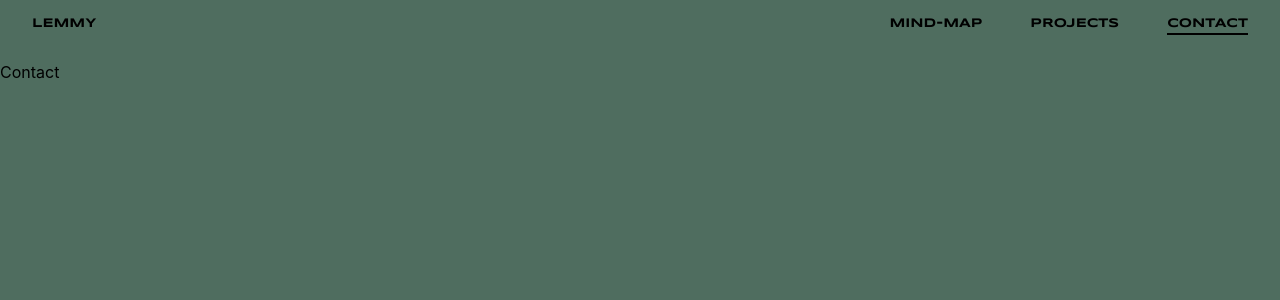
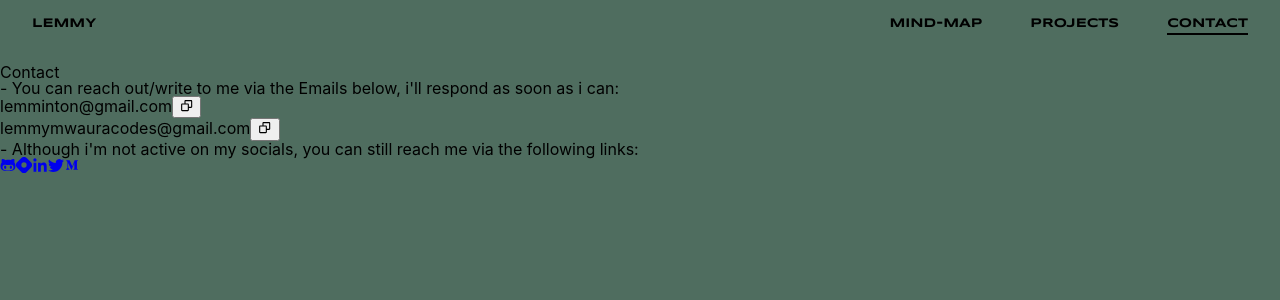
Before and after one commit to LemmyMwaura/Personal-portfolio, a React (Vite) app: page /contact in a window 1280 px wide. Shown: the top 300 px of the page. Built offline with nearby package versions, Linux system fonts and the light colour scheme; a web font is replaced by a local one.

Commit message:
feat & refactor: set up contact page and refactored other components

```diff
--- a/src/Layouts/Footer/Footer.jsx
+++ b/src/Layouts/Footer/Footer.jsx
@@ -9,9 +9,9 @@ const Footer = () => {
       {showPageData && (
         <section className="footer" data-scroll-section>
           <div className="footer-items">
-            <span>TAKE</span>
+            <span>BYE</span>
             <img className="footer-image" src={wave} alt="image" />
-            <span>CARE</span>
+            <span>BYE</span>
           </div>
           <div className="footer-userdetails">
             <div className="left">
--- a/src/Layouts/Header/Navbar.jsx
+++ b/src/Layouts/Header/Navbar.jsx
@@ -52,7 +52,7 @@ const Navbar = () => {
         },
       }}
     >
-      <div>
+      <div className="home-route">
         <NavLink to="/">LEMMY</NavLink>
       </div>
       <HamburgerMenu />
--- a/src/Pages/Contact.jsx
+++ b/src/Pages/Contact.jsx
@@ -7,6 +7,14 @@ import { motion } from "framer-motion"
 import Transition from "../Components/Transition"
 import useLocoScroll from "../Hooks/useLocoScroll"
 import exitVariant from "../Animations/Variants/ExitVariants"
+
+//icons
+import { BiCopy } from "react-icons/bi"
+import { FaGithubAlt } from "react-icons/fa"
+import { SiHashnode } from "react-icons/si"
+import { GrLinkedinOption } from "react-icons/gr"
+import { BsTwitter } from "react-icons/bs"
+import { AiOutlineMedium } from "react-icons/ai"
 
 const Contact = () => {
   const showPageData = useSelector(({ showPage }) => showPage.show)
@@ -38,6 +46,10 @@ const Contact = () => {
     return () => clearTimeout(initLocoScroll)
   }, [locoScrollRef.current, showPageData])
 
+  const handleCopy = (email) => {
+    navigator.clipboard.writeText(email)
+  }
+
   return (
     <div>
       {showTransition && <Transition pagename="Contact" />}
@@ -51,7 +63,68 @@ const Contact = () => {
             data-scroll-section
             className="contact-container data-scroll-section"
           >
-            Contact
+            <div className="contact-content">
+              <h3>Contact</h3>
+              <div className="contact-wrapper">
+                <p className="info">
+                  <span> - </span>
+                  <span>
+                    You can reach out/write to me via the Emails below, i'll
+                    respond as soon as i can:
+                  </span>
+                </p>
+
+                <div className="emails">
+                  <div className="email-wrapper">
+                    <span className="email-value">lemminton@gmail.com</span>
+                    <button
+                      className="btn-copy"
+                      onClick={() => handleCopy("lemminton@gmail.com")}
+                    >
+                      <BiCopy className="copy-tooltip" />
+                    </button>
+                  </div>
+                  <div className="email-wrapper">
+                    <span className="email-value">
+                      lemmymwauracodes@gmail.com
+                    </span>
+                    <button
+                      className="btn-copy"
+                      onClick={() => handleCopy("lemmymwauracodes@gmail.com")}
+                    >
+                      <BiCopy className="copy-tooltip" />
+                    </button>
+                  </div>
+                </div>
+                <p className="info">
+                  <span> - </span>
+                  <span>
+                    Although i'm not active on my socials, you can still reach
+                    me via the following links:
+                  </span>
+                </p>
+                <div className="social-links">
+                  <a href={"https://github.com/LemmyMwaura"} target="_blank">
+                    <FaGithubAlt className="social-icon" />
+                  </a>
+                  <a href={"https://hashnode.com/@LemmyM"} target="_blank">
+                    <SiHashnode className="social-icon" />
+                  </a>
+                  <a
+                    href={"https://www.linkedin.com/in/lemmymwaura/"}
+                    target="_blank"
+                  >
+                    <GrLinkedinOption className="social-icon" />
+                  </a>
+                  <a href={"https://twitter.com/lemmymwaura8"} target="_blank">
+                    <BsTwitter className="social-icon" />
+                  </a>
+                  <a href={"https://medium.com/@Lemmymwaura8"} target="_blank">
+                    <AiOutlineMedium className="social-icon" />
+                  </a>
+                </div>
+              </div>
+            </div>
           </section>
         </motion.div>
       )}
--- a/src/Pages/Home.jsx
+++ b/src/Pages/Home.jsx
@@ -7,6 +7,7 @@ import { motion } from "framer-motion"
 import Banner from "../Components/Banner"
 import Loader from "../components/Loader"
 import Transition from "../Components/Transition"
+import Footer from "../Layouts/Footer/Footer"
 
 //Pages
 import MindMap from "../Pages/MindMap"
@@ -34,7 +35,7 @@ const Home = () => {
 
     const initLocoScroll = setTimeout(() => {
       locoScrollRef.current?.update()
-    }, 300)
+    })
 
     return () => clearTimeout(initLocoScroll)
   }, [locoScrollRef.current, showPageData])
@@ -47,22 +48,15 @@ const Home = () => {
         <div className="container">
           {showTransition && <Transition pagename={"HOME"} />}
           {showPageData && (
-            <motion.div
-            variants={exitVariant}
-            exit="exit"
-            >
-              <section
-                ref={scrollRef}
-                data-scroll-container
-                className=""
-                id="scroller"
-              >
+            <motion.div variants={exitVariant} exit="exit">
+              <section ref={scrollRef} data-scroll-container id="scroller">
                 <div className="banner-wrapper">
                   <Banner />
                 </div>
                 <MindMap />
                 {/* <Projects /> */}
                 <Contact />
+                <Footer />
               </section>
             </motion.div>
           )}
--- a/src/Pages/MindMap.jsx
+++ b/src/Pages/MindMap.jsx
@@ -90,8 +90,8 @@ const MindMap = () => {
                 </div>
               </div>
             </div>
-            <div className="footer">
-              <div className="footer-content">
+            <div className="about-footer">
+              <div className="about-footer-content">
                 <div className="item item-1">
                   <h4>Mobile and Web Design</h4>
                   <p>
```
